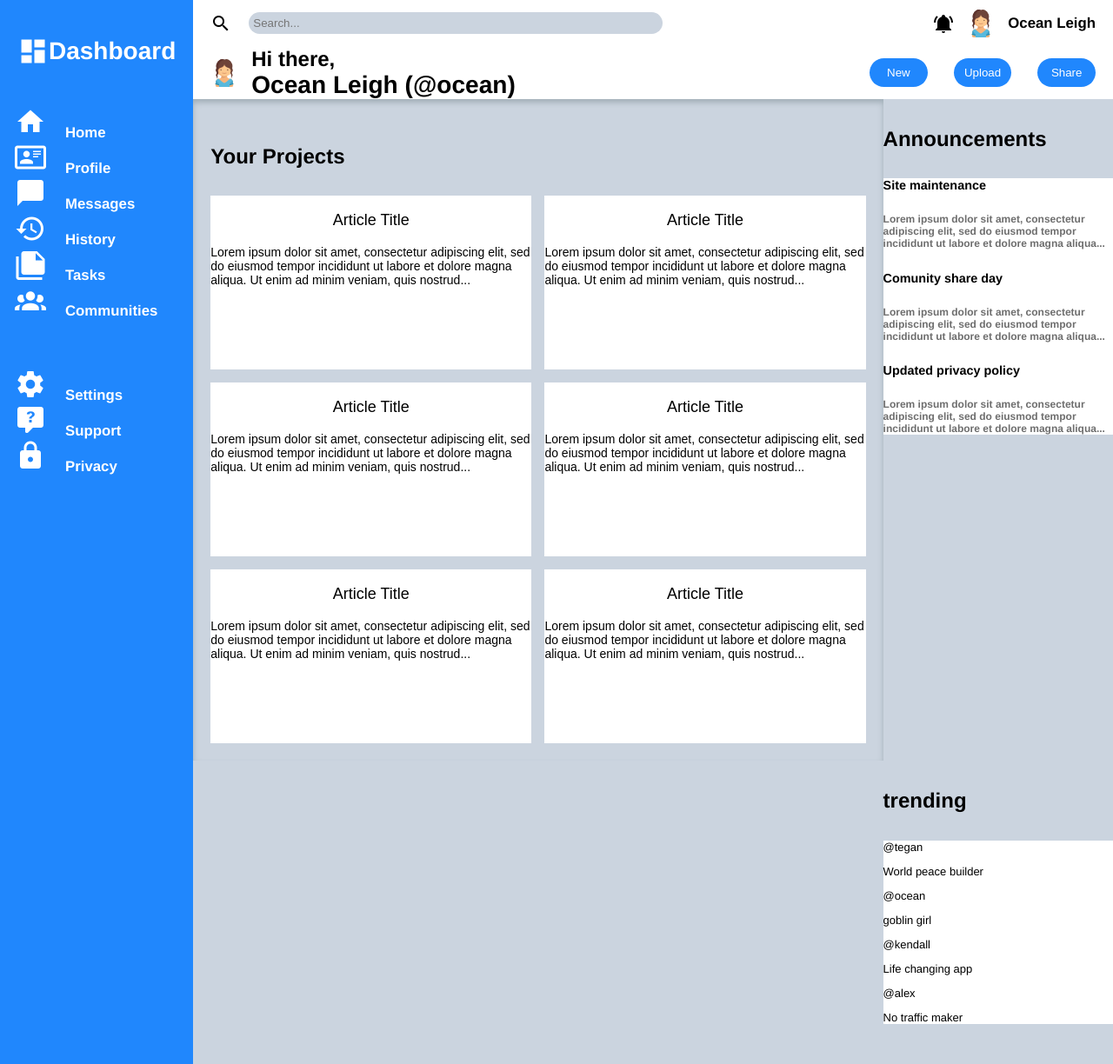
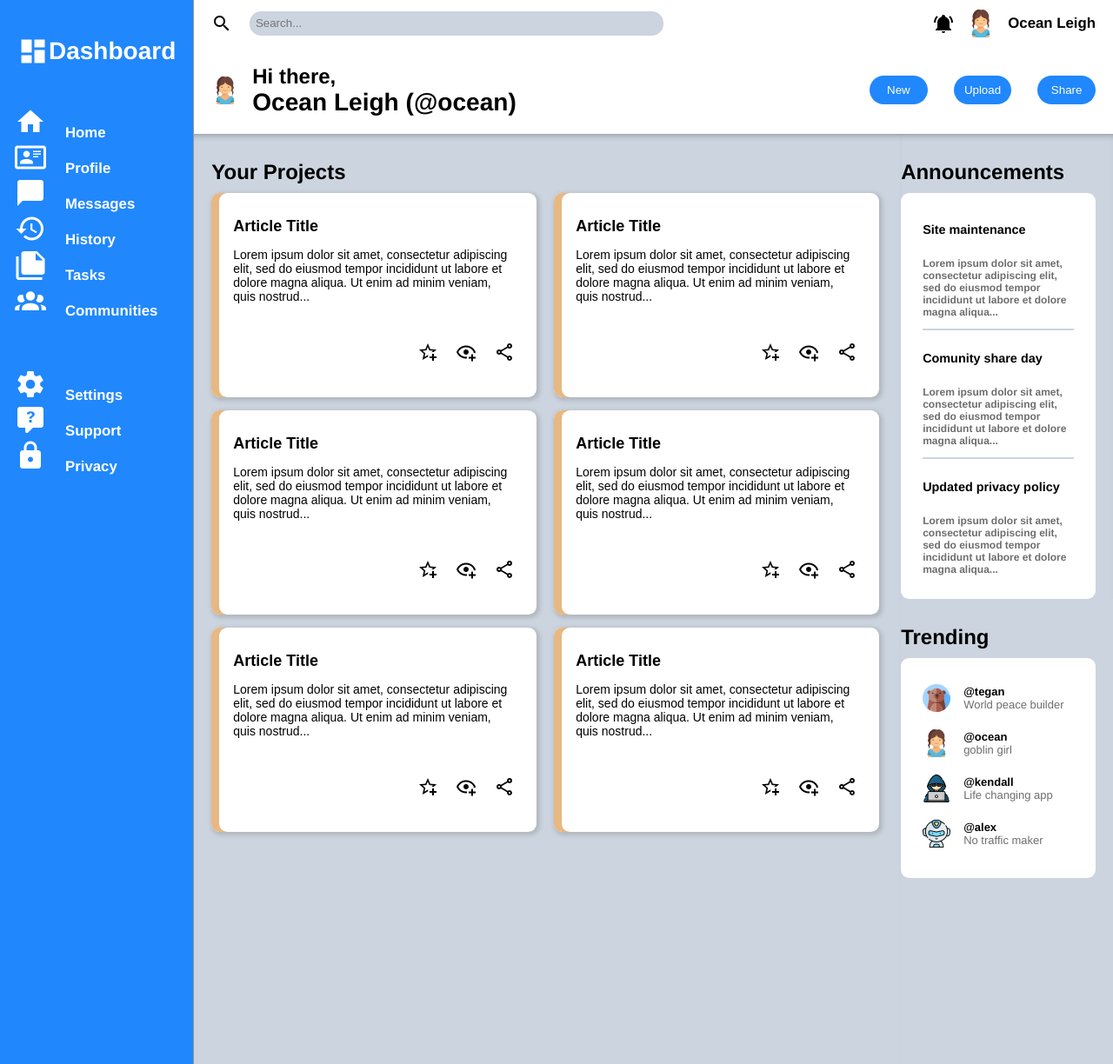
Before and after one commit to James-rae-eng/Admin-dashboard, a plain HTML site: page index.html in a window 1280 px wide. Shown: the top 1224 px of the page at 87% size. Drawn offline with Linux system fonts and the light colour scheme.

Commit message:
Added icons to project cards & trending. Added box shadows throughout, modified projects grid layout to align properly. Now all finished

```diff
--- a/index.html
+++ b/index.html
@@ -66,26 +66,56 @@
             <div class="card">
                 <p class="title">Article Title</p>
                 <p>Lorem ipsum dolor sit amet, consectetur adipiscing elit, sed do eiusmod tempor incididunt ut labore et dolore magna aliqua. Ut enim ad minim veniam, quis nostrud...</p>
+                <div class="card_icons">
+                    <img src='images/star-plus.png'>
+                    <img src='images/eye-plus.png'>
+                    <img src='images/share.png'>
+                </div>
             </div>
             <div class="card">
                 <p class="title">Article Title</p>
                 <p>Lorem ipsum dolor sit amet, consectetur adipiscing elit, sed do eiusmod tempor incididunt ut labore et dolore magna aliqua. Ut enim ad minim veniam, quis nostrud...</p>
+                <div class="card_icons">
+                    <img src='images/star-plus.png'>
+                    <img src='images/eye-plus.png'>
+                    <img src='images/share.png'>
+                </div>
             </div>
             <div class="card">
                 <p class="title">Article Title</p>
                 <p>Lorem ipsum dolor sit amet, consectetur adipiscing elit, sed do eiusmod tempor incididunt ut labore et dolore magna aliqua. Ut enim ad minim veniam, quis nostrud...</p>
+                <div class="card_icons">
+                    <img src='images/star-plus.png'>
+                    <img src='images/eye-plus.png'>
+                    <img src='images/share.png'>
+                </div>
             </div>
             <div class="card">
                 <p class="title">Article Title</p>
                 <p>Lorem ipsum dolor sit amet, consectetur adipiscing elit, sed do eiusmod tempor incididunt ut labore et dolore magna aliqua. Ut enim ad minim veniam, quis nostrud...</p>
+                <div class="card_icons">
+                    <img src='images/star-plus.png'>
+                    <img src='images/eye-plus.png'>
+                    <img src='images/share.png'>
+                </div>
             </div>
             <div class="card">
                 <p class="title">Article Title</p>
                 <p>Lorem ipsum dolor sit amet, consectetur adipiscing elit, sed do eiusmod tempor incididunt ut labore et dolore magna aliqua. Ut enim ad minim veniam, quis nostrud...</p>
+                <div class="card_icons">
+                    <img src='images/star-plus.png'>
+                    <img src='images/eye-plus.png'>
+                    <img src='images/share.png'>
+                </div>
             </div>
             <div class="card">
                 <p class="title">Article Title</p>
                 <p>Lorem ipsum dolor sit amet, consectetur adipiscing elit, sed do eiusmod tempor incididunt ut labore et dolore magna aliqua. Ut enim ad minim veniam, quis nostrud...</p>
+                <div class="card_icons">
+                    <img src='images/star-plus.png'>
+                    <img src='images/eye-plus.png'>
+                    <img src='images/share.png'>
+                </div>
             </div>
         </div>
       </div>
@@ -97,7 +127,7 @@
                     <h5>Site maintenance</h5>
                     <p>Lorem ipsum dolor sit amet, consectetur adipiscing elit, sed do eiusmod tempor incididunt ut labore et dolore magna aliqua...</p>
                 </div>
-                <div class="news middle">
+                <div class="news" id="news_middle">
                     <h5>Comunity share day</h5>
                     <p>Lorem ipsum dolor sit amet, consectetur adipiscing elit, sed do eiusmod tempor incididunt ut labore et dolore magna aliqua...</p>
                 </div>
@@ -109,23 +139,35 @@
       </div>
 
       <div class="trending">
-        <h4>trending</h4>
+        <h4>Trending</h4>
             <div class="users">
                 <div class="user">
-                    <p>@tegan</p>
-                    <p>World peace builder</p>
+                    <img src="images/bear.png" alt="bear icon - bear icons created by Freepik">
+                    <div>
+                        <p id="atuser">@tegan</p>
+                        <p>World peace builder</p>
+                    </div>
                 </div>
                 <div class="user">
-                    <p>@ocean</p>
-                    <p>goblin girl</p>
+                    <img src="images/girl.png" alt="girl icons - Girl icons created by Freepik">
+                    <div>
+                        <p id="atuser">@ocean</p>
+                        <p>goblin girl</p>
+                    </div>
                 </div>
                 <div class="user">
-                    <p>@kendall</p>
-                    <p>Life changing app</p>
+                    <img src="images/hacker.png" alt="hacker icons - hacker icons created by Freepik">
+                    <div>
+                        <p id="atuser">@kendall</p>
+                        <p>Life changing app</p>
+                    </div>
                 </div>
                 <div class="user">
-                    <p>@alex</p>
-                    <p>No traffic maker</p>
+                    <img src="images/robot.png" alt="robot icons - robot icons created by Freepik">
+                    <div>
+                        <p id="atuser">@alex</p>
+                        <p>No traffic maker</p>
+                    </div>
                 </div>
             </div>
       </div>
--- a/style.css
+++ b/style.css
@@ -5,7 +5,7 @@ body {
 
 .container {
     display: grid;
-    grid-template: 0.2fr 0.2fr 3fr 3fr / 0.8fr 3fr 1fr;
+    grid-template: 0.2fr 0.2fr 3fr 3fr / 0.5fr 3fr 0.9fr;
     background-color: #cbd4df;
   }
 
@@ -20,6 +20,7 @@ body {
     grid-row: 1 / 5;
     color: white;
     padding: 20px;
+    border-right: solid 1px rgb(148, 147, 147);
   }
 
 h2 {
@@ -57,7 +58,7 @@ input {
     border: none;
     border-radius: 1em;
     background-color: #cbd4df;
-    padding: 5px;
+    padding: 0.5em;
   }
 
 .search_left {
@@ -84,7 +85,7 @@ input {
     display: flex;
     align-items: center;
     justify-content: space-between;
-    padding: 0px 20px 0px 20px;
+    padding: 20px;
   }
 
 .left_name {
@@ -113,17 +114,18 @@ button {
   }
 
 .project_container {
-    box-shadow: inset 0 4px 6px rgb(162, 175, 184);
-    padding: 20px;
+    box-shadow: inset 0 7px 9px -7px rgba(0,0,0,0.4);
+    padding: 0 20px 20px 20px;
+    grid-row: 3 / 5;
 }
 
 .projects {
     background-color: #cbd4df;
+    gap: 15px;
+    grid-template-columns: repeat(auto-fit, minmax(250px, 1fr));
     display: grid;
     grid-column: 2 /3;
     grid-row: 3 / 5;
-    gap: 15px;
-    grid-template-columns: repeat(auto-fit, minmax(250px, 1fr));
   }
 
 .projects p {
@@ -134,11 +136,19 @@ button {
   }
 
 .projects .card {
-    background-color: #FFFFFF;
-    color: black;
+    background-color: white;
     text-align: center;
-    height: 200px;
+    height: 210px;
+    padding: 10px 25px 15px 25px;
+    border-radius: 0.4em;
+    margin-right: 5px;
   }
+
+.card {
+    box-shadow: inset 9px 0  rgb(231, 184, 130), 2px 2px 4px 2px rgba(143, 142, 142, 0.377);
+    display: flex;
+    flex-direction: column;
+}
 
 .card p {
     color: black;
@@ -148,8 +158,21 @@ button {
 
 .card .title {
     font-size: 18px;
-    text-align: center;
+    font-weight: bold;
+    margin-bottom: 0;
   }
+
+.card_icons {
+    display: flex;
+    justify-content: end;
+    gap: 20px;
+    margin-top: 30px;
+}
+
+h4 {
+    margin: 0;
+    padding: 30px 0 10px 0;
+}
 
 h5 {
     font-size: 0.6em;
@@ -158,16 +181,24 @@ h5 {
 .announcements {
     grid-column: 3 / 4;
     grid-row: 3 / 4;
+    box-shadow: inset 0 7px 9px -7px rgba(0,0,0,0.4);
   }
 
 .announce_container {
     background-color: white;
+    padding: 10px 25px 15px 25px;
+    border-radius: 0.4em;
+    margin-right: 20px;
 }
-
 
 .news p {
     font-size: 12px;
     color: rgb(110, 110, 110);
+}
+
+#news_middle {
+    border: 2px #cbd4df;
+    border-style: solid none;
 }
 
 .trending {
@@ -182,4 +213,24 @@ h5 {
 
 .users {
     background-color: white;
+    padding: 10px 25px 15px 25px;
+    border-radius: 0.4em;
+    margin-right: 20px;
   }
+
+.user p {
+    margin: 0;
+    color: rgb(110, 110, 110);
+}
+
+#atuser {
+    font-weight: bold;
+    color: black;
+}
+
+.user {
+    display: flex;
+    align-items: center;
+    gap: 15px;
+    margin: 20px 0 20px 0;
+}
```
Also changed, not shown: images/bear.png (added), images/eye-plus.png (added), images/hacker.png (added), images/robot.png (added), images/share.png (added), images/star-plus.png (added).
